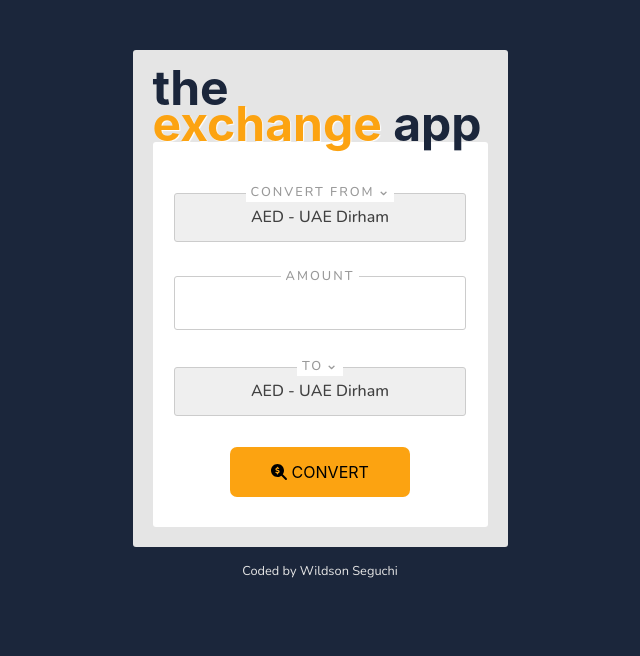
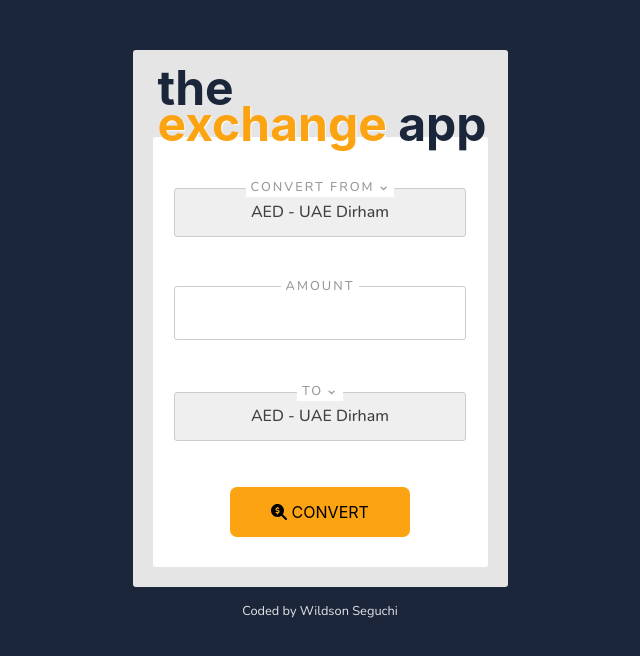
Before and after one commit to wseguchi/the-exchange-app, a React (Create React App) app: page / in a window 1280 px wide. Shown: the top 656 px of the page, without its empty margins (320-960 px from the left). Built offline with nearby package versions, Linux system fonts and the light colour scheme.

Commit message:
Added deploy propreties

```diff
--- a/package.json
+++ b/package.json
@@ -1,6 +1,7 @@
 {
   "name": "exchange-app",
   "version": "0.1.0",
+  "homepage": "https://wseguchi.github.io/exchange-rate-app/",
   "private": true,
   "dependencies": {
     "@fortawesome/fontawesome-svg-core": "^6.1.1",
@@ -17,6 +18,8 @@
     "web-vitals": "^2.1.4"
   },
   "scripts": {
+    "predeploy": "npm run build",
+    "deploy": "gh-pages -d build",
     "start": "react-scripts start",
     "build": "react-scripts build",
     "test": "react-scripts test",
@@ -39,5 +42,8 @@
       "last 1 firefox version",
       "last 1 safari version"
     ]
+  },
+  "devDependencies": {
+    "gh-pages": "^4.0.0"
   }
 }
--- a/src/App.css
+++ b/src/App.css
@@ -9,7 +9,7 @@ body {
 }
 
 .logo {
-  margin: 0;
+  margin: 0 0 -5px 5px;
   position: relative;
   font-size: 3em;
   line-height: 0.75em;
@@ -37,6 +37,7 @@ body {
   padding: 30px 15px 15px 15px;
   text-align: center;
   align-items: center;
+  gap: 15px;
 }
 
 .Output {
```
Also changed, not shown: 1 other file (tests, documents, lock files or other folders).
